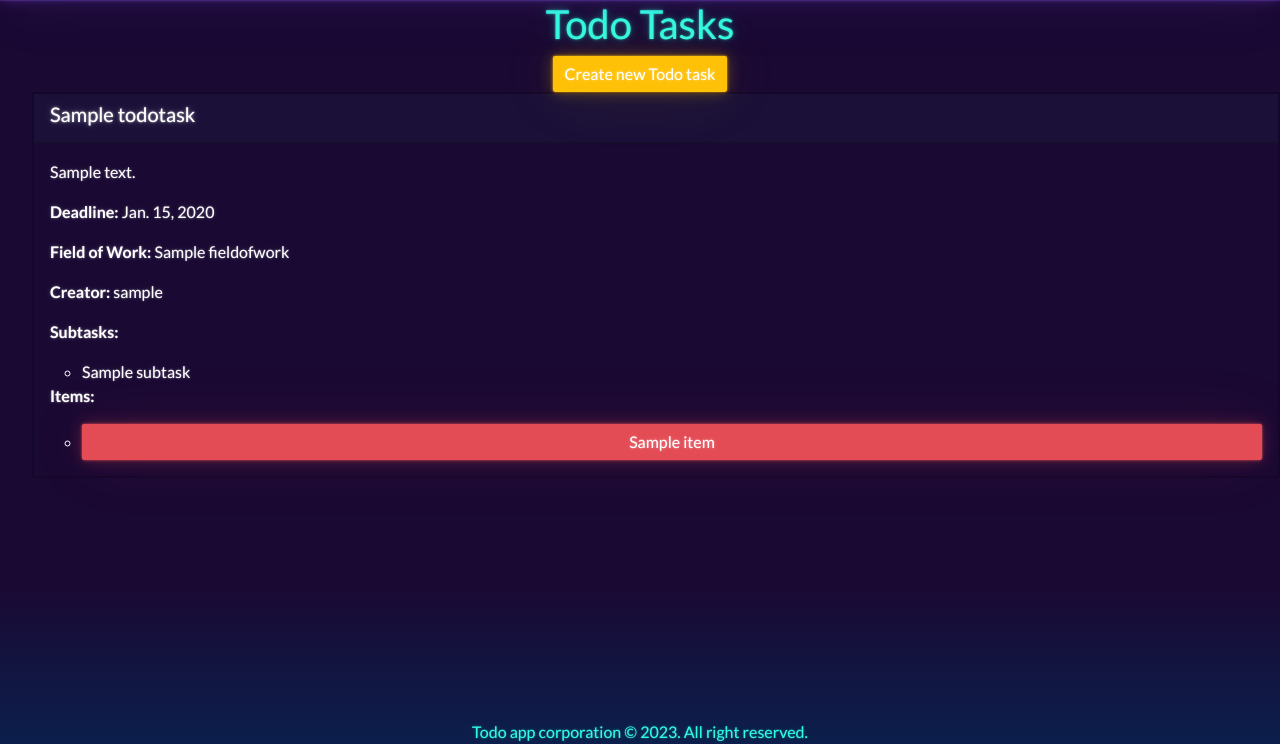
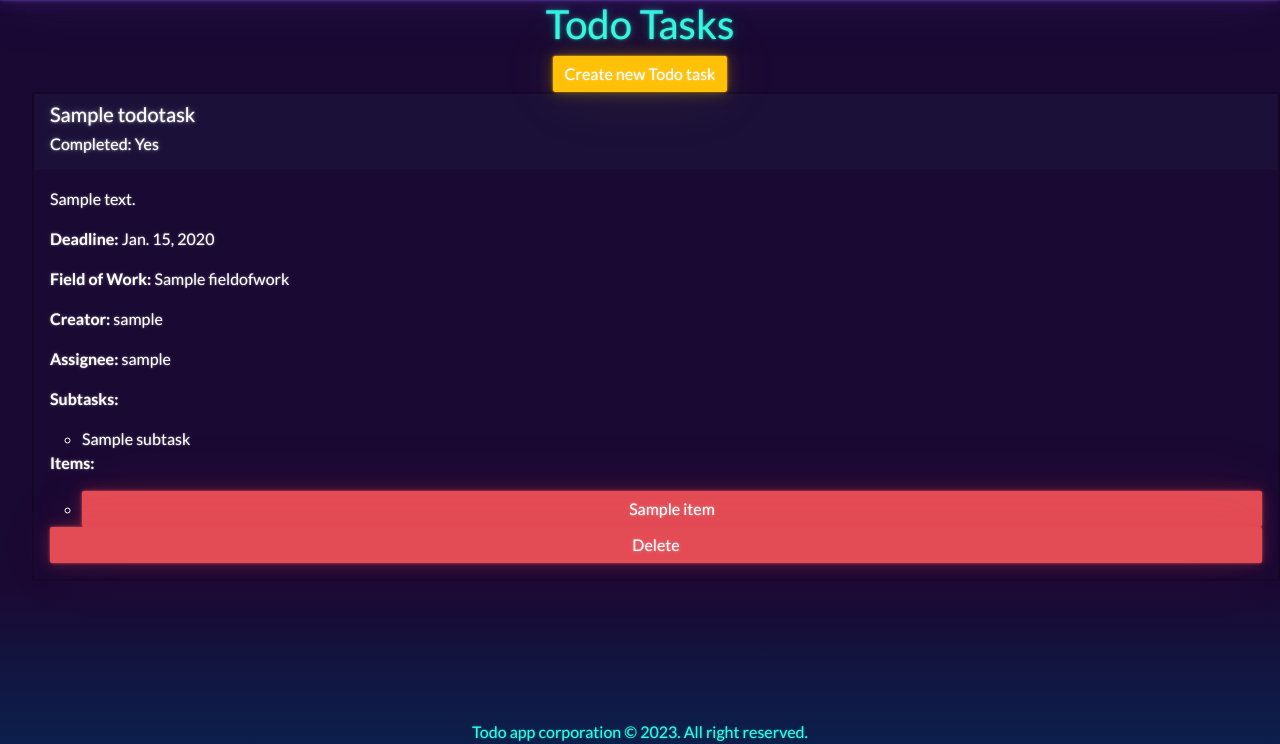
Before and after one commit to vladygk/ProfileCardCreator, a Django app: page /tasks/ in a window 1280 px wide. Shown: the part 56-800 px from the top of the page. Run offline with Django 4.2, Linux system fonts and the light colour scheme; tables that the repository leaves empty hold one stand-in row (values such as "Sample post"); some libraries are stand-ins or nearby versions.

Commit message:
Add delete for the rest and complet e functionality for tasks

```diff
--- a/ProfileCardCreator/web/forms/task.py
+++ b/ProfileCardCreator/web/forms/task.py
@@ -1,13 +1,17 @@
 from django import forms
+from django.contrib.auth.models import User
+
 from ProfileCardCreator.web.models import TodoTask, FieldOfWork
 
 
 class TodoTaskForm(forms.ModelForm):
     FieldOfWork = forms.ModelChoiceField(queryset=FieldOfWork.objects.all(), empty_label=None)
+    Assignee = forms.ModelChoiceField(queryset=User.objects.all(), empty_label=None)
 
     class Meta:
         model = TodoTask
-        fields = ['Title', 'Description', 'Deadline', 'FieldOfWork']
+        fields = ['Title', 'Description', 'Deadline', 'FieldOfWork','Assignee','IsCompleted']
         widgets = {
             'Deadline': forms.DateInput(attrs={'type': 'date'}),
+            'IsCompleted':forms.CheckboxInput()
         }
--- a/ProfileCardCreator/web/models/todo_task.py
+++ b/ProfileCardCreator/web/models/todo_task.py
@@ -12,8 +12,10 @@ class TodoTask(models.Model):
     Description = models.CharField(null=False, max_length=30,
                                    validators=[MaxLengthValidator(30), MinLengthValidator(2), ])
     Deadline = models.DateField(null=False)
+    IsCompleted = models.BooleanField(default=False)
     FieldOfWork = models.ForeignKey(FieldOfWork, on_delete=models.CASCADE)
-    Creator = models.ForeignKey(User, on_delete=models.CASCADE)
+    Creator = models.ForeignKey(User,related_name='creator', on_delete=models.CASCADE)
+    Assignee = models.ForeignKey(User,related_name='assignee', on_delete=models.CASCADE)
 
     def __str__(self):
         return self.Title
--- a/ProfileCardCreator/web/urls.py
+++ b/ProfileCardCreator/web/urls.py
@@ -5,25 +5,35 @@ from ProfileCardCreator.web.views import IndexView, RegisterView, LoginView \
     , CategoryListView, CategoryCreateView \
     , FieldOfWorkCreateView, FieldOfWorkListView \
     , SubtaskCreateView, SubtaskListView \
-    , ItemCreateView, ItemListView, ItemDetailView, CategoryDeleteView, FieldOfWorkDeleteView
+    , ItemCreateView, ItemListView, ItemDetailView, CategoryDeleteView \
+    , FieldOfWorkDeleteView, ItemDeleteView, SubtaskDeleteView\
+    , TaskDeleteView, TaskMarkAsDoneView
 
 urlpatterns = [
     path("", IndexView.as_view(), name="index"),
     path("register/", RegisterView.as_view(), name="register"),
     path("login/", LoginView.as_view(), name="login"),
     path("logout/", LogoutView.as_view(), name="logout"),
+
     path("tasks/", TasksListView.as_view(), name="all tasks"),
     path("create-task/", CreateTaskView.as_view(), name="create task"),
+    path("tasks/<int:pk>", TaskMarkAsDoneView.as_view(),name="complete task"),
+    path("tasks/<int:pk>/delete", TaskDeleteView.as_view(), name="delete task"),
+
     path("categories/", CategoryListView.as_view(), name="all categories"),
     path("categories/<int:pk>", CategoryDeleteView.as_view(), name="delete category"),
     path("create-category/", CategoryCreateView.as_view(), name="create category"),
+
     path("fields/", FieldOfWorkListView.as_view(), name="all fields"),
     path("fields/<int:pk>", FieldOfWorkDeleteView.as_view(), name="delete field"),
     path("create-field/", FieldOfWorkCreateView.as_view(), name="create field"),
+
     path("subtasks/", SubtaskListView.as_view(), name="all subtasks"),
+    path("subtasks/<int:pk>", SubtaskDeleteView.as_view(), name="delete subtask"),
     path("create-subtask/", SubtaskCreateView.as_view(), name="create subtask"),
+
     path("items/<int:pk>", ItemDetailView.as_view(), name="details item"),
     path("items/", ItemListView.as_view(), name="all items"),
     path("create-item/", ItemCreateView.as_view(), name="create item"),
-
+    path("items/<int:pk>/delete", ItemDeleteView.as_view(), name="delete item"),
 ]
--- a/ProfileCardCreator/web/views/__init__.py
+++ b/ProfileCardCreator/web/views/__init__.py
@@ -1,6 +1,6 @@
 from .auth_views import RegisterView, LoginView, LogoutView, IndexView
-from .task import TasksListView, CreateTaskView
+from .task import TasksListView, CreateTaskView, TaskDeleteView, TaskMarkAsDoneView
 from .category import CategoryListView, CategoryCreateView, CategoryDeleteView
 from .fields_of_work import FieldOfWorkListView, FieldOfWorkCreateView, FieldOfWorkDeleteView
-from .subtask import SubtaskCreateView, SubtaskListView
-from .item import ItemCreateView, ItemDetailView, ItemListView
+from .subtask import SubtaskCreateView, SubtaskListView, SubtaskDeleteView
+from .item import ItemCreateView, ItemDetailView, ItemListView, ItemDeleteView
--- a/ProfileCardCreator/web/views/task.py
+++ b/ProfileCardCreator/web/views/task.py
@@ -1,5 +1,7 @@
 from django.contrib.auth.mixins import LoginRequiredMixin
+from django.shortcuts import get_object_or_404, redirect
 from django.urls import reverse_lazy
+from django.views import View
 from django.views.generic import ListView, CreateView
 
 from ProfileCardCreator.web.forms.task import TodoTaskForm
@@ -20,4 +22,20 @@ class CreateTaskView(CreateView, LoginRequiredMixin):
 
     def form_valid(self, form):
         form.instance.Creator = self.request.user
+        form.instance.IsCompleted= False
         return super().form_valid(form)
+
+
+class TaskDeleteView(View):
+    def get(self, request, pk):
+        task = get_object_or_404(TodoTask, pk=pk)
+        task.delete()
+        return redirect('all tasks')
+
+
+class TaskMarkAsDoneView(View):
+    def get(self,request,pk):
+        task = TodoTask.objects.get(pk=pk)
+        task.IsCompleted = True
+        task.save()
+        return redirect('all tasks')
--- a/templates/item/item-partial.html
+++ b/templates/item/item-partial.html
@@ -5,5 +5,6 @@
     <div class="card-body d-flex flex-column justify-content-center align-items-center">
         <p class="card-text"> <img width="300px" src="{{ item.ImageUrl }}" alt="item-image"/></p>
         <a class="btn btn-success btn-xxl d-block mx-auto" href="{% url 'details item' pk=item.pk %}">Details</a>
+        <a class="btn btn-danger btn-xxl d-block mx-auto" href="{% url 'delete item' pk=item.pk %}">Delete</a>
     </div>
 </div>
--- a/templates/subtask/subtask-list.html
+++ b/templates/subtask/subtask-list.html
@@ -10,6 +10,7 @@
                 <li>
                     <strong>Subtask Title:</strong> {{ subtask.Title }}<br>
                     <strong>Todo Task:</strong> {{ subtask.TodoTask.Title }}
+                <a class="btn btn-danger btn-xxl d-block mx-auto" href="{% url 'delete subtask' pk=subtask.pk %}">Delete</a>
                 </li>
             {% endfor %}
         {% else %}
--- a/templates/todo-task/task-create.html
+++ b/templates/todo-task/task-create.html
@@ -35,6 +35,12 @@
                         {{ form.FieldOfWork }}
                     </div>
                 </div>
+                 <div class="form-group col-md-6 mb-5">
+                    <div class="d-flex flex-column justify-content-center align-items-center">
+                        <label for="{{ form.Assignee.id_for_label }}" class="font-weight-bold">Assignee:</label>
+                        {{ form.Assignee }}
+                    </div>
+                </div>
 
 
                 <button class="btn btn-success btn-block btn-xxl" type="submit">Create Task</button>
--- a/templates/todo-task/task-partial.html
+++ b/templates/todo-task/task-partial.html
@@ -1,12 +1,18 @@
 <div class="card mb-3">
     <div class="card-header">
         <h5 class="card-title">{{ task.Title }}</h5>
+        {% if task.IsCompleted %}
+        <h6 class="card-title">Completed: Yes</h6>
+        {% else %}
+        <h6 class="card-title">Completed: No</h6>
+        {% endif %}
     </div>
     <div class="card-body">
         <p class="card-text">{{ task.Description }}</p>
         <p class="card-text"><strong>Deadline:</strong> {{ task.Deadline }}</p>
         <p class="card-text"><strong>Field of Work:</strong> {{ task.FieldOfWork }}</p>
         <p class="card-text"><strong>Creator:</strong> {{ task.Creator }}</p>
+       <p class="card-text"><strong>Assignee:</strong> {{ task.Assignee }}</p>
         {% if task.subtask_set.all %}
         <p><strong>Subtasks:</strong></p>
        <ul>
@@ -27,5 +33,9 @@
             {% endfor %}
         </ul>
     {% endif %}
+    {% if not task.IsCompleted %}
+    <a class="btn btn-info btn-xxl d-block mx-auto" href="{% url 'complete task' pk=task.pk %}">Complete</a>
+    {% endif %}
+    <a class="btn btn-danger btn-xxl d-block mx-auto" href="{% url 'delete task' pk=task.pk %}">Delete</a>
     </div>
 </div>
```
Also changed, not shown: ProfileCardCreator/web/views/item.py (+9 -0 lines), ProfileCardCreator/web/views/subtask.py (+9 -0 lines), ProfileCardCreator/web/migrations/0003_todotask_assignee_alter_todotask_creator.py (added), ProfileCardCreator/web/migrations/0004_todotask_iscompleted.py (added).
